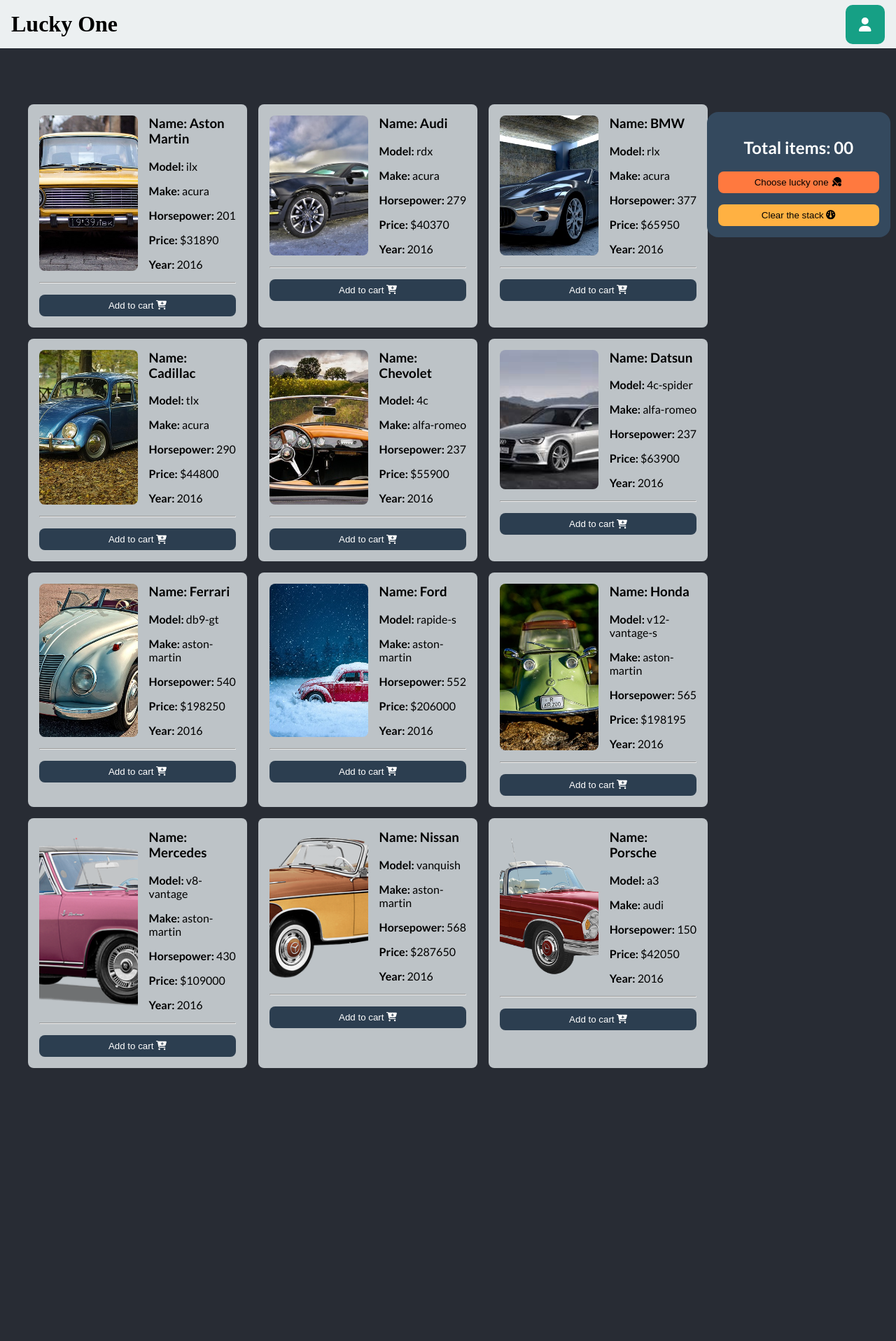
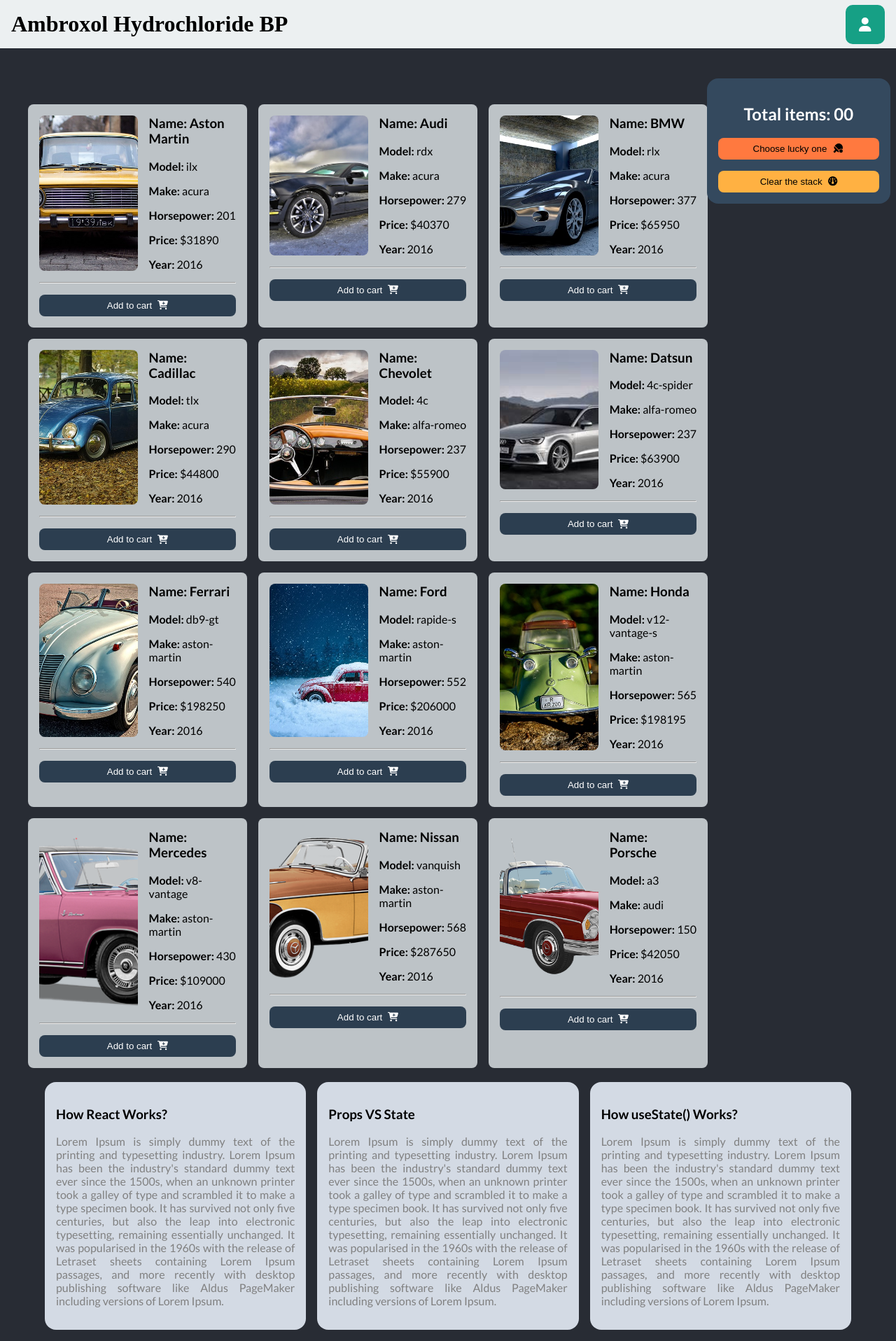
Before and after one commit to devhasibulislam/ph-assignment-08, a React (Create React App) app: page / in a window 1280 px wide. Shown: the whole page at 70% size. Before the commit the page ends 1546 px from the top, so only its background shows below. Built offline with nearby package versions, Linux system fonts and the light colour scheme.

Commit message:
qna added

```diff
--- a/src/components/Car/Car.css
+++ b/src/components/Car/Car.css
@@ -42,6 +42,10 @@
     background-color: #8e44ad;
 }
 
-hr{
+hr {
     margin: 1rem 0;
 }
+
+.cart-icon{
+    margin-left: .5rem;
+}
--- a/src/components/Car/Car.js
+++ b/src/components/Car/Car.js
@@ -19,7 +19,7 @@
                 </div>
             </div>
             <hr />
-            <button className='add-cart' onClick={() => handleAddingIntoCart(car)}>Add to cart <FontAwesomeIcon icon={faCartPlus} /></button>
+            <button className='add-cart' onClick={() => handleAddingIntoCart(car)}>Add to cart<span className='cart-icon'><FontAwesomeIcon icon={faCartPlus} /></span></button>
         </div>
     );
 };
--- a/src/components/Cars/Cars.css
+++ b/src/components/Cars/Cars.css
@@ -28,7 +28,7 @@
     position: fixed;
     right: .5rem;
     width: 18%;
-    top: 10rem;
+    top: 7rem;
 }
 
 img {
@@ -80,6 +80,9 @@
     background-color: #ffb142;
 }
 
+.btn-icon{
+    margin-left: .5rem;
+}
 
 /* iPhone SE */
 @media only screen and (max-width: 375px) {
--- a/src/components/Cars/Cars.js
+++ b/src/components/Cars/Cars.js
@@ -79,8 +79,8 @@
                         deleteItem={deleteItem}
                     ></Sidebar>
                 </div>
-                <button className='sidebar-btn first-child' onClick={() => chooseLuckyOne(carInfo)}>Choose lucky one <FontAwesomeIcon icon={faTableTennis} /></button>
-                <button className='sidebar-btn' onClick={()=> clearStack(carInfo)}>Clear the stack <FontAwesomeIcon icon={faGauge} /></button>
+                <button className='sidebar-btn first-child' onClick={() => chooseLuckyOne(carInfo)}>Choose lucky one<span className='btn-icon'><FontAwesomeIcon icon={faTableTennis} /></span></button>
+                <button className='sidebar-btn' onClick={() => clearStack(carInfo)}>Clear the stack<span className='btn-icon'><FontAwesomeIcon icon={faGauge} /></span></button>
             </div>
         </div>
     );
--- a/src/components/Header/Header.js
+++ b/src/components/Header/Header.js
@@ -8,7 +8,7 @@
         <div className='header-container'>
             <div className="header-items">
                 <div className="header-left-items">
-                    <h2>Lucky One</h2>
+                    <h2>Ambroxol Hydrochloride BP</h2>
                 </div>
                 <div className="header-right-items">
                     <a href="https://www.facebook.com/programmingherowebcourse" title='user'><FontAwesomeIcon icon={faUser} /></a>
--- a/src/components/QNA/QNA.css
+++ b/src/components/QNA/QNA.css
@@ -0,0 +1,51 @@
+.qna-container {
+    display: grid;
+    grid-template-columns: repeat(3, 1fr);
+    column-gap: 1rem;
+    max-width: 90%;
+    margin: 0 auto 1rem auto;
+}
+
+.qna {
+    padding: 1rem;
+    box-sizing: border-box;
+    background-color: #d3dae4;
+    border-radius: 1rem;
+}
+
+.qna p {
+    text-align: justify;
+    color: gray;
+}
+
+/* iPhone SE */
+@media only screen and (max-width: 375px) {
+    .qna-container {
+        grid-template-columns: 1fr;
+        row-gap: 1rem;
+    }
+}
+
+/* Pixel 5 or Samsung Galaxy S8 Plus or iPhone 12 Pro */
+@media only screen and (min-width: 376px) and (max-width: 390px) {
+    .qna-container {
+        grid-template-columns: 1fr;
+        row-gap: 1rem;
+    }
+}
+
+/* Samsung Galaxy S20 Ultra or iPhone XR */
+@media only screen and (min-width: 391px) and (max-width: 414px) {
+    .qna-container {
+        grid-template-columns: 1fr;
+        row-gap: 1rem;
+    }
+}
+
+/* iPad Mini or iPad Air */
+@media only screen and (min-width: 415px) and (max-width: 820px) {
+    .qna-container {
+        grid-template-columns: 1fr 1fr;
+        row-gap: 1rem;
+    }
+}
--- a/src/components/QNA/QNA.js
+++ b/src/components/QNA/QNA.js
@@ -3,18 +3,30 @@
 
 const QNA = () => {
     return (
-        <div>
+        <div className='qna-container'>
             <article className='qna'>
-                {/* <h3>How React Works?</h3> */}
-                {/* <p></p> */}
+                <h3>How React Works?</h3>
+                <p>
+                    Lorem Ipsum is simply dummy text of the printing and typesetting industry. Lorem Ipsum has been the industry's standard dummy text ever since the 1500s, when an unknown printer took a galley of type and scrambled it to make a type specimen book. It has survived not only five centuries, but also the leap into electronic typesetting, remaining essentially unchanged. It was popularised in the 1960s with the release of Letraset sheets containing Lorem Ipsum passages, and more recently with desktop publishing software like Aldus PageMaker including versions of Lorem Ipsum.
+
+
+                </p>
             </article>
             <article className='qna'>
-                {/* <h3>Props VS State</h3> */}
-                {/* <p></p> */}
+                <h3>Props VS State</h3>
+                <p>
+                    Lorem Ipsum is simply dummy text of the printing and typesetting industry. Lorem Ipsum has been the industry's standard dummy text ever since the 1500s, when an unknown printer took a galley of type and scrambled it to make a type specimen book. It has survived not only five centuries, but also the leap into electronic typesetting, remaining essentially unchanged. It was popularised in the 1960s with the release of Letraset sheets containing Lorem Ipsum passages, and more recently with desktop publishing software like Aldus PageMaker including versions of Lorem Ipsum.
+
+
+                </p>
             </article>
             <article className='qna'>
-                {/* <h3>How useState() Works?</h3> */}
-                {/* <p></p> */}
+                <h3>How useState() Works?</h3>
+                <p>
+                    Lorem Ipsum is simply dummy text of the printing and typesetting industry. Lorem Ipsum has been the industry's standard dummy text ever since the 1500s, when an unknown printer took a galley of type and scrambled it to make a type specimen book. It has survived not only five centuries, but also the leap into electronic typesetting, remaining essentially unchanged. It was popularised in the 1960s with the release of Letraset sheets containing Lorem Ipsum passages, and more recently with desktop publishing software like Aldus PageMaker including versions of Lorem Ipsum.
+
+
+                </p>
             </article>
         </div>
     );
```
Also changed, not shown: 1 other file (tests, documents, lock files or other folders).
